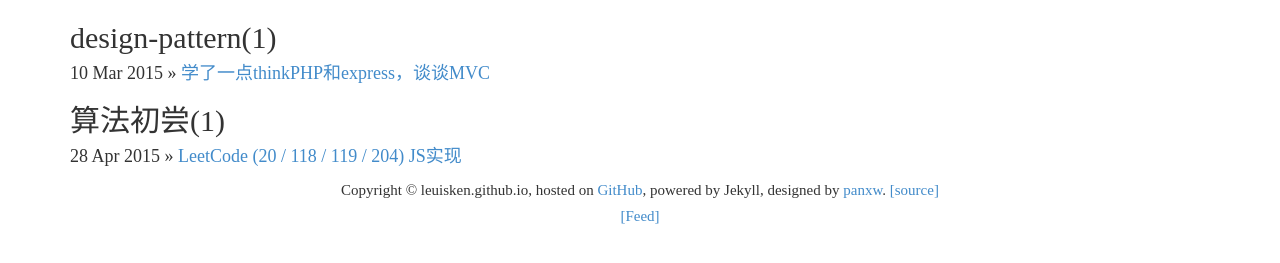
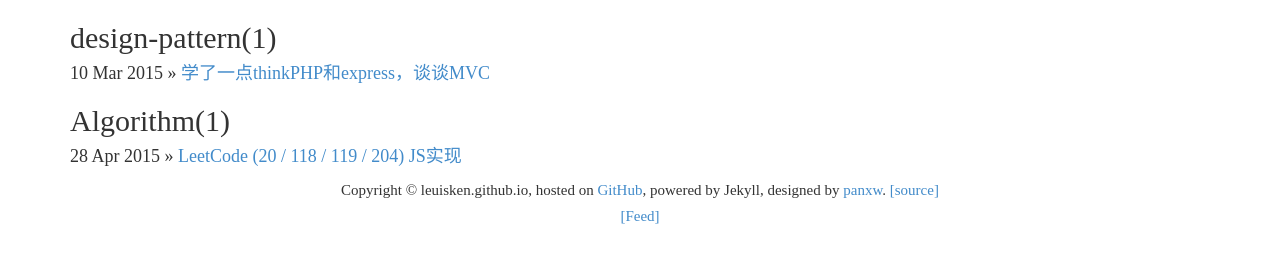
Before and after one commit to LeuisKen/leuisken.github.io, a Jekyll site: the page built from categories.md, in a window 1280 px wide and 1040 px high. Shown: the part 751-1014 px from the top of the window. Built offline with Jekyll 4.4.1, drawn with Linux system fonts in a browser that asks for light colours; Markdown is read by kramdown in place of the engine named in the settings.

Commit message:
fix a word

```diff
--- a/_posts/2015-04-28-algorithms-and-js.html
+++ b/_posts/2015-04-28-algorithms-and-js.html
@@ -1,6 +1,6 @@
 ---
 layout: post
-category: "算法初尝"
+category: "Algorithm"
 tag: ['算法']
 title: LeetCode (20 / 118 / 119 / 204) JS实现
 ---
```
